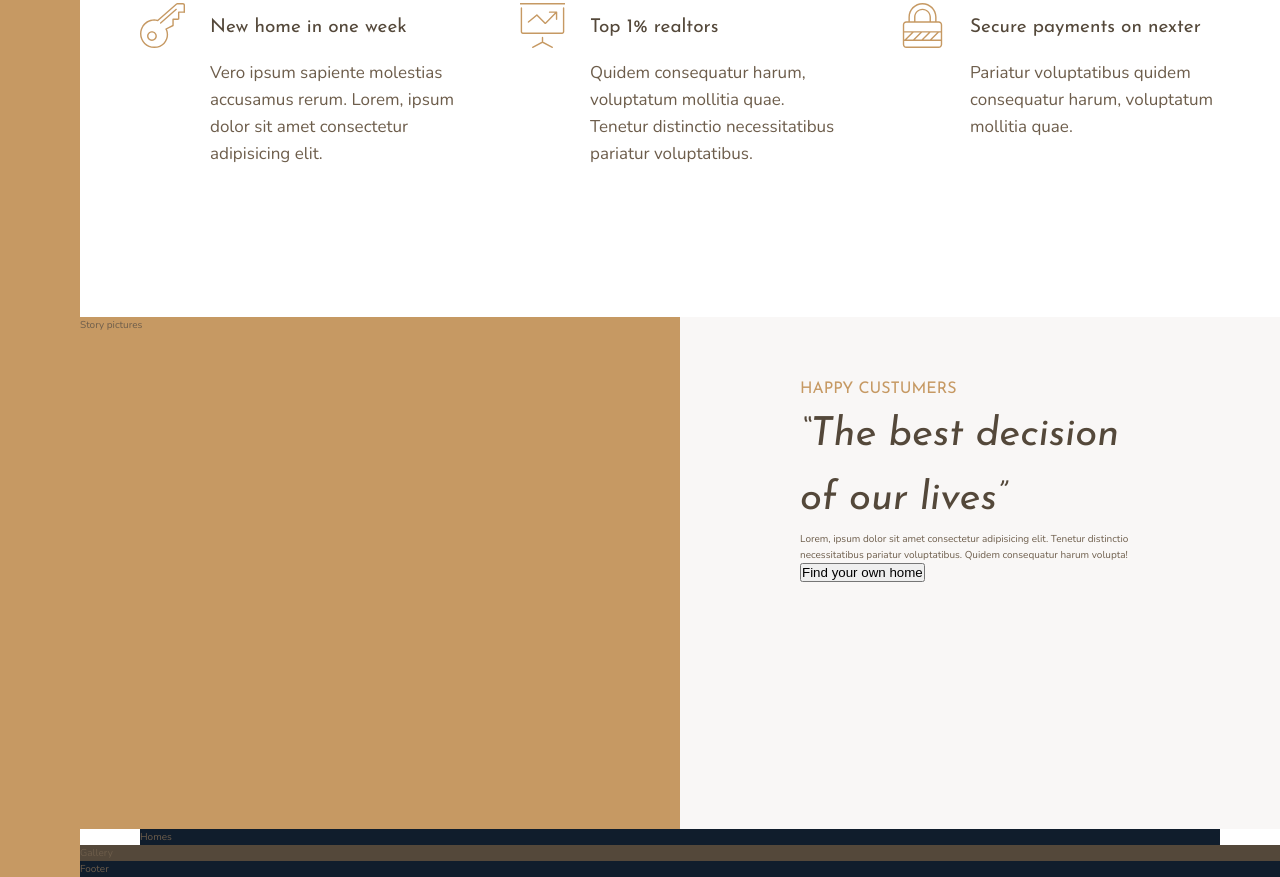
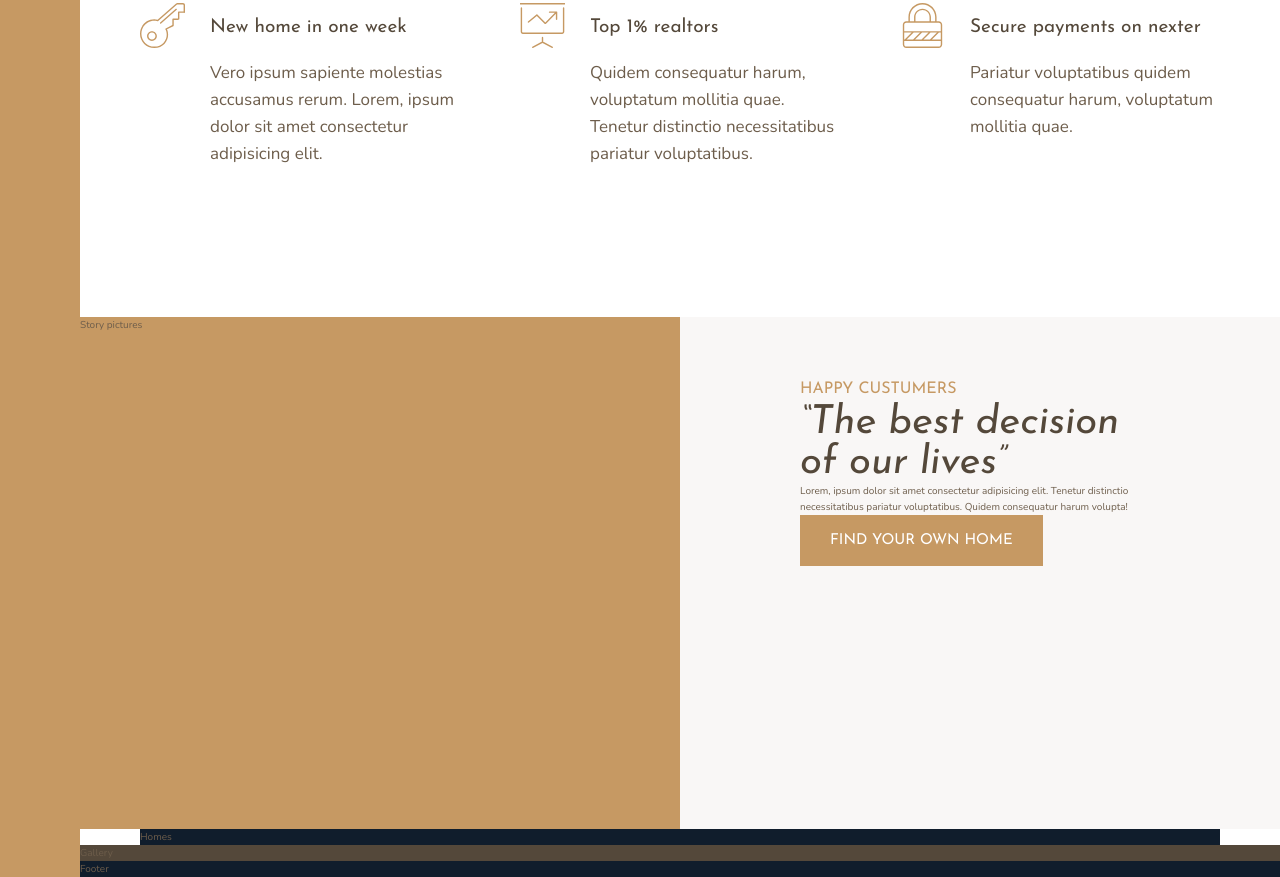
Before and after one commit to jchernandez87/nexter, a website: page index.html in a window 1280 px wide. Shown: the part 991-1868 px from the top of the page. Drawn offline with nearby package versions, Linux system fonts and the light colour scheme.

Commit message:
Add story section btn styles

```diff
--- a/sass/_typography.scss
+++ b/sass/_typography.scss
@@ -11,6 +11,7 @@
     @extend %heading;
     font-size: 4rem;
     font-style: italic;
+    line-height: 1;
     &--light {
         color: $color-grey-light-1;
     }
@@ -37,3 +38,20 @@
         color: $color-grey-dark-1;
     }
 }
+
+.btn {
+    background-color: $color-primary;
+    color: #fff;
+    border: none;
+    border-radius: 0;
+    font-family: $font-display;
+    font-size: 1.5rem;
+    text-transform: uppercase;
+    padding: 1.8rem 3rem;
+    cursor: pointer;
+    transition: all 0.2s;
+
+    &:hover {
+        background-color: $color-primary-dark;
+    }
+}
```
Also changed, not shown: css/style.css.
